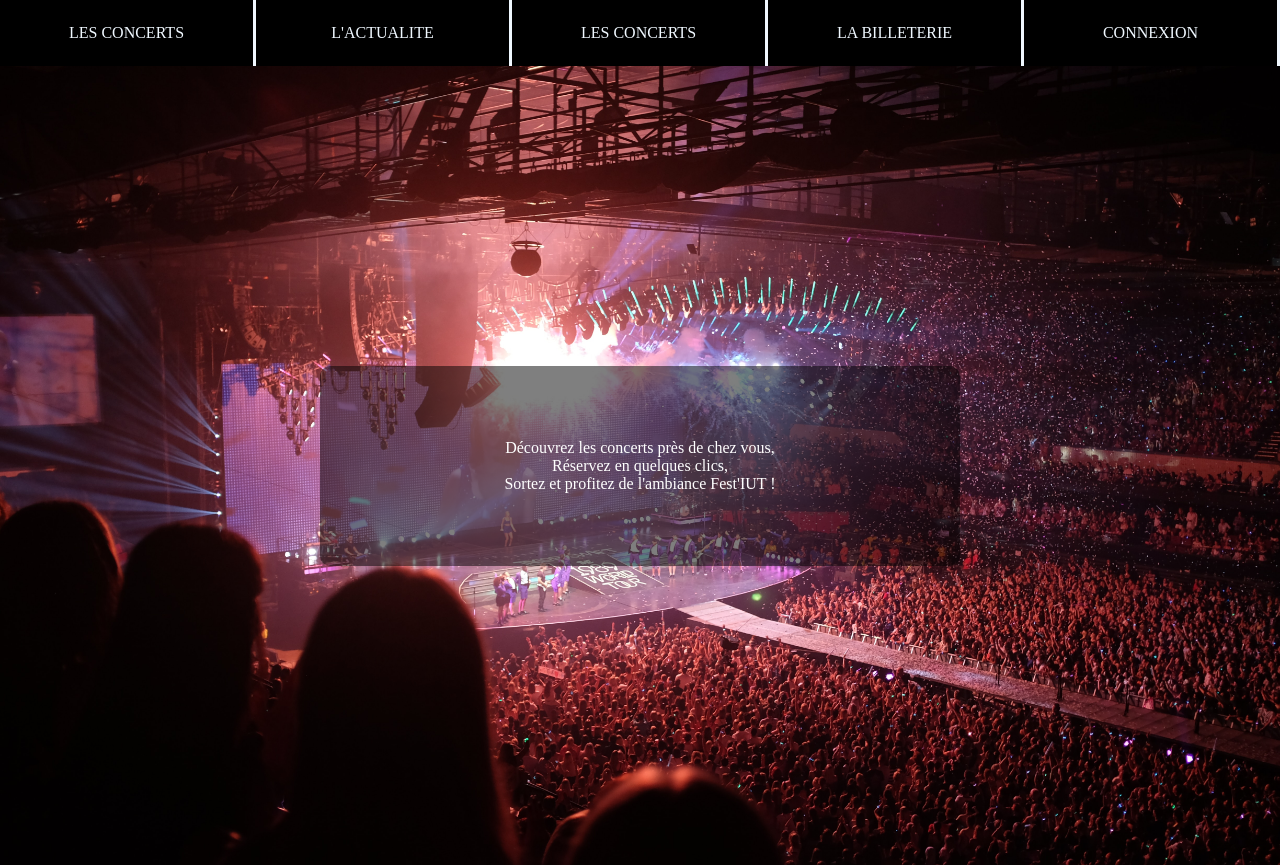
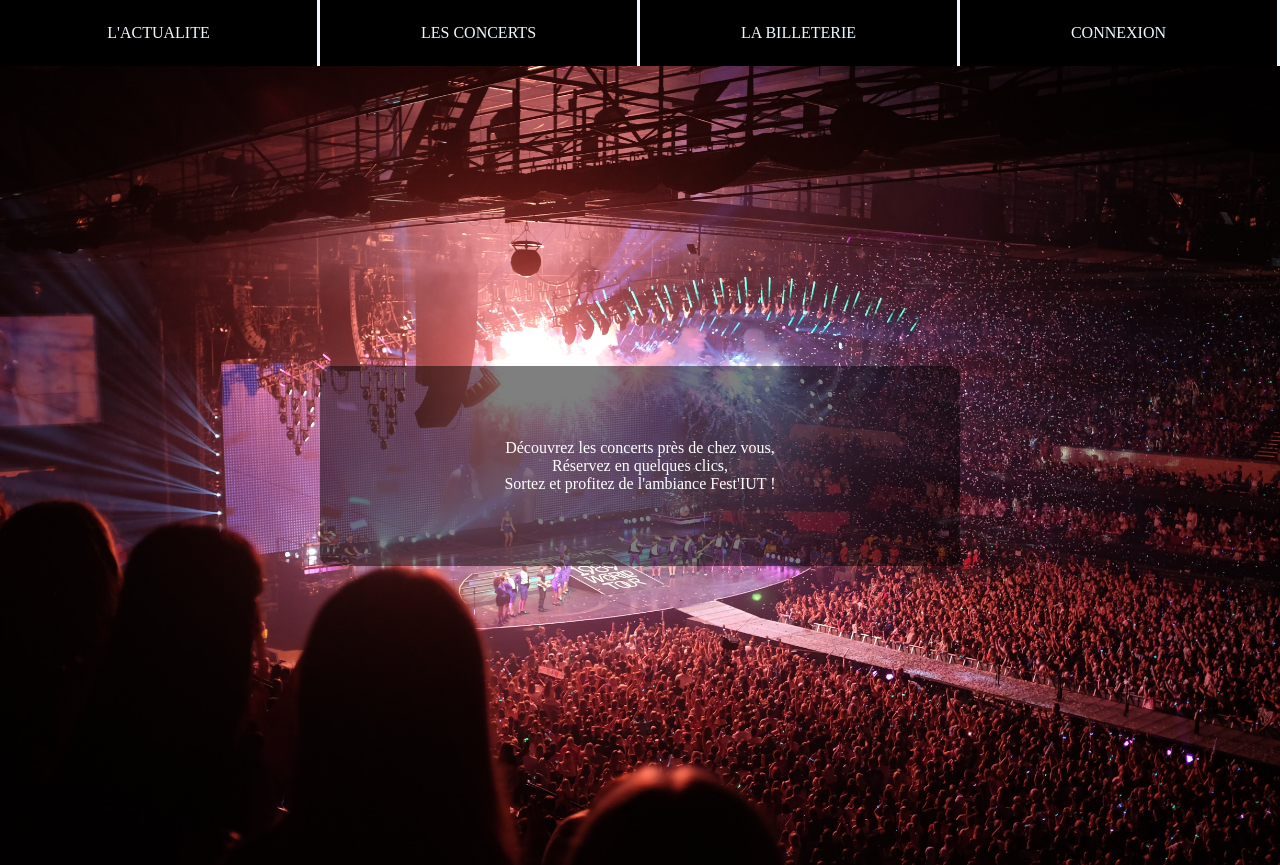
Before and after one commit to AdeleBrion/Fest-IUT, a Flask app: page / in a window 1280 px wide. Shown: the top 865 px of the page. Run offline with Flask 3, Linux system fonts and the light colour scheme; data that the repository does not hold is empty; parts of the project's set-up code (start-up, migrations or seed data) failed here and were passed over.

Commit message:
fix nav barre

```diff
--- a/site_web/templates/nav.html
+++ b/site_web/templates/nav.html
@@ -1,6 +1,5 @@
 <header>
     <nav>
-        <a href="{{ url_for('home')}}">LES CONCERTS</a>
         <a href="{{ url_for('actualite')}}">L'ACTUALITE</a>
         <a href="{{ url_for('concerts')}}">LES CONCERTS</a>
         <a href="{{ url_for('billeterie')}}">LA BILLETERIE</a>
```
